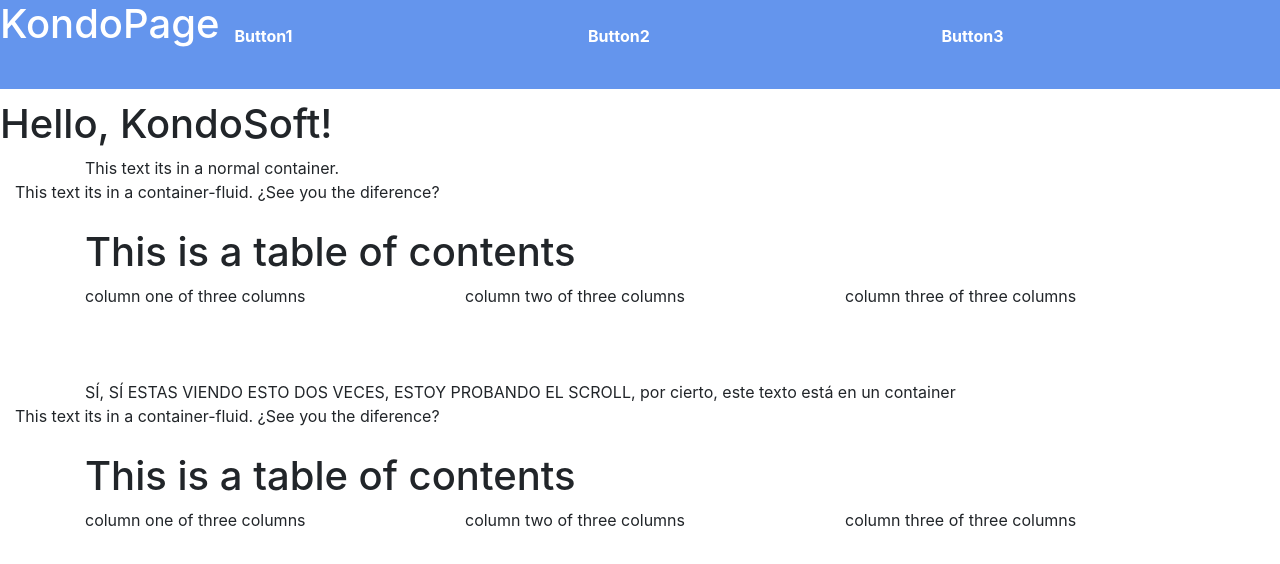
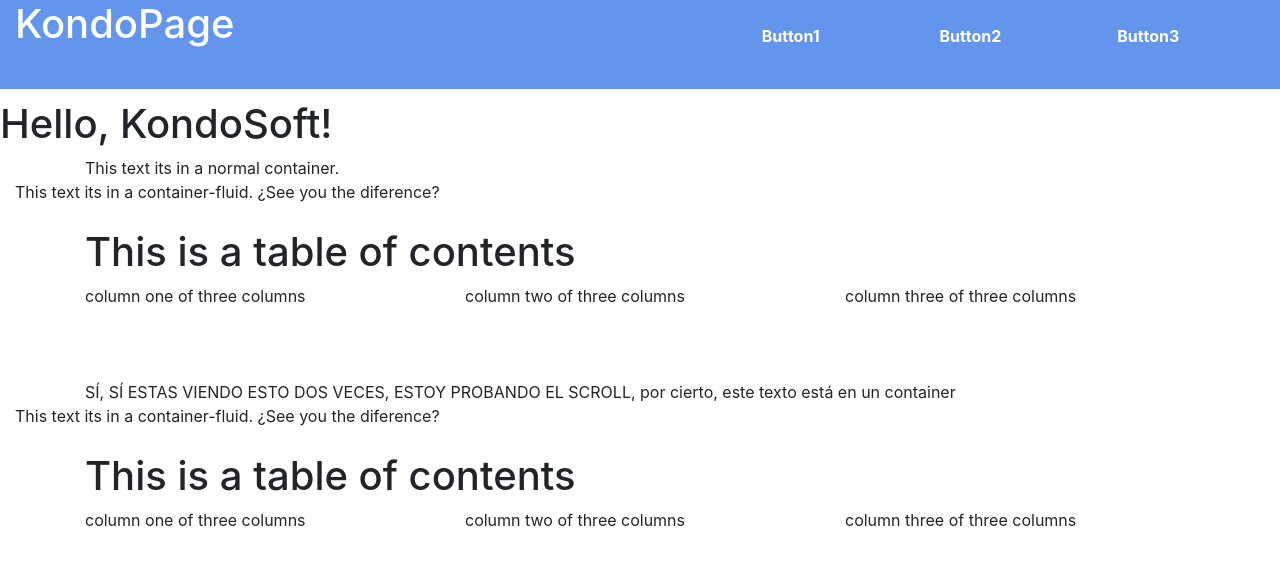
Before and after one commit to ifaneduardo/HTML-BOOSTRAP, a plain HTML site: page index.html in a window 1280 px wide. Drawn offline with nearby package versions, Linux system fonts and the light colour scheme.

Commit message:
modify columns in menu

```diff
--- a/index.html
+++ b/index.html
@@ -14,7 +14,7 @@
     <div class="container-fluid" id="menu">
         <div class="row">
 
-            <h1 class="text-white">KondoPage</h1>
+            <h1 class=" col-7 text-white">KondoPage</h1>
 
             <div class="col-sm">
             <a class="text-white" href="">
```
